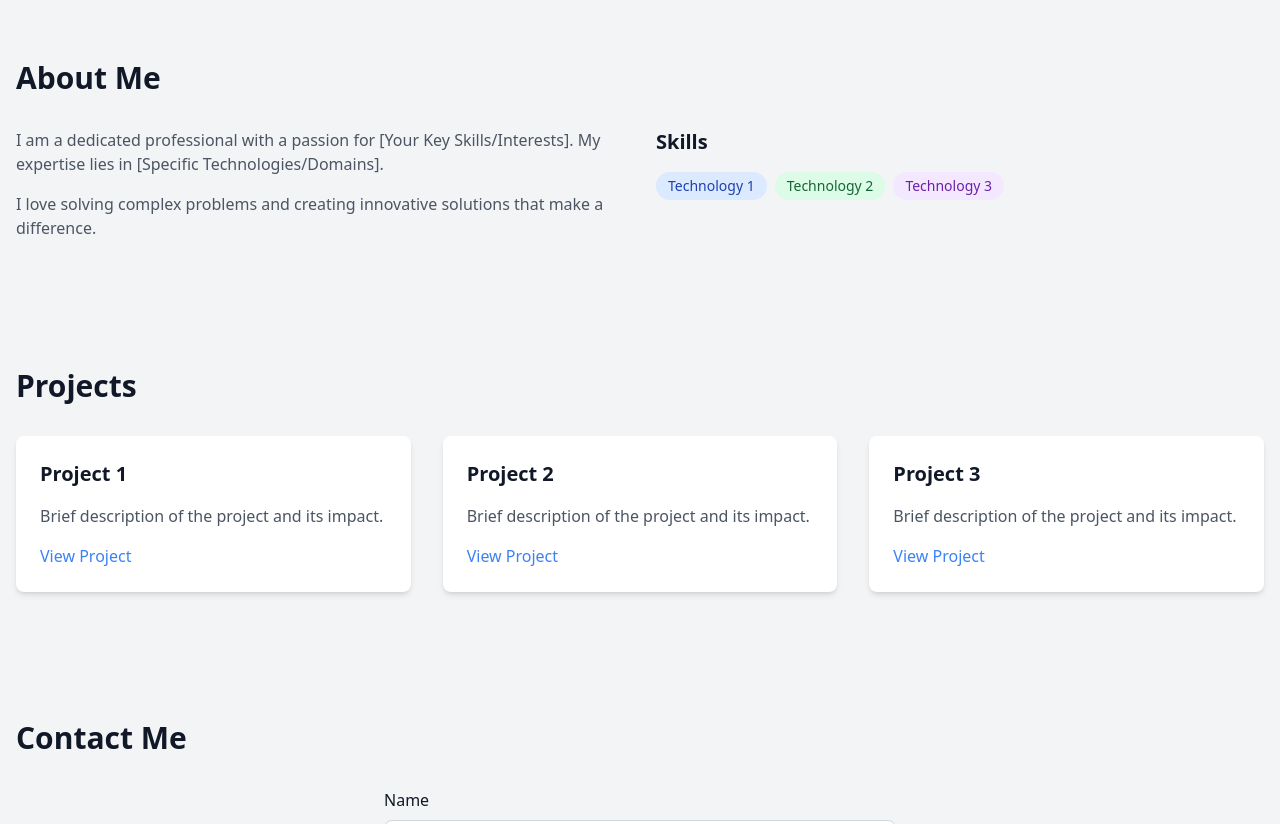
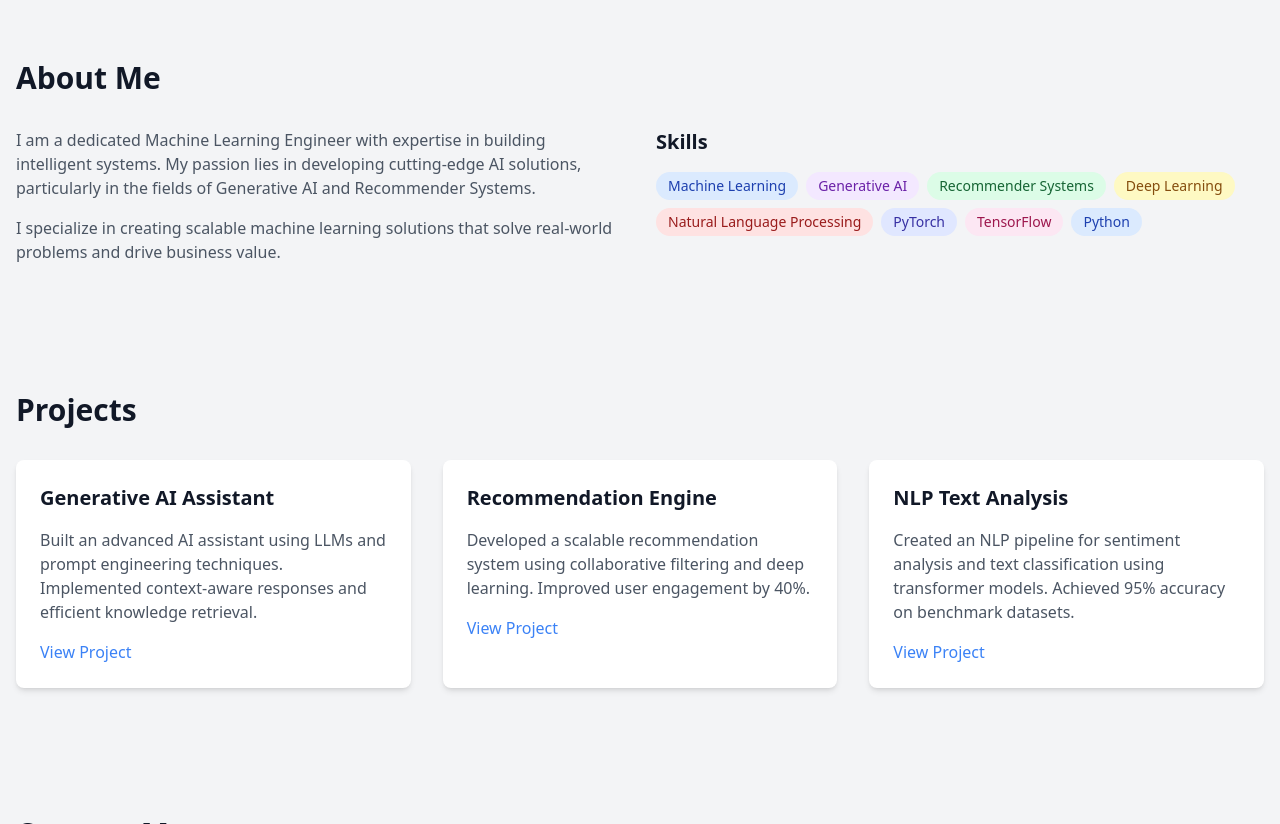
Before and after one commit to nitishkmr005/personal-portfolio, a website built with Vite: page index.html in a window 1280 px wide. Shown: the part 900-1724 px from the top of the page. Built offline with nearby package versions, Linux system fonts and the light colour scheme.

Commit message:
Update website content with AI/ML skills and projects

```diff
--- a/index.html
+++ b/index.html
@@ -25,7 +25,7 @@
             <div>
                 <h1 class="text-5xl font-bold mb-4">Hi, I'm Nitishkumar</h1>
                 <p class="text-xl text-gray-600 mb-8">
-                    A passionate technologist with expertise in [Your Specific Domain/Skills]
+                    A Machine Learning Engineer specializing in Generative AI and Recommender Systems
                 </p>
                 <div class="flex space-x-4">
                     <a href="#contact" class="bg-primary text-white px-6 py-3 rounded-lg hover:bg-blue-700 transition">
@@ -43,19 +43,24 @@
             <div class="grid md:grid-cols-2 gap-8">
                 <div>
                     <p class="text-gray-600 mb-4">
-                        I am a dedicated professional with a passion for [Your Key Skills/Interests].
-                        My expertise lies in [Specific Technologies/Domains].
+                        I am a dedicated Machine Learning Engineer with expertise in building intelligent systems.
+                        My passion lies in developing cutting-edge AI solutions, particularly in the fields of Generative AI and Recommender Systems.
                     </p>
                     <p class="text-gray-600">
-                        I love solving complex problems and creating innovative solutions that make a difference.
+                        I specialize in creating scalable machine learning solutions that solve real-world problems and drive business value.
                     </p>
                 </div>
                 <div>
                     <h3 class="text-xl font-semibold mb-4">Skills</h3>
                     <div class="flex flex-wrap gap-2">
-                        <span class="bg-blue-100 text-blue-800 px-3 py-1 rounded-full text-sm">Technology 1</span>
-                        <span class="bg-green-100 text-green-800 px-3 py-1 rounded-full text-sm">Technology 2</span>
-                        <span class="bg-purple-100 text-purple-800 px-3 py-1 rounded-full text-sm">Technology 3</span>
+                        <span class="bg-blue-100 text-blue-800 px-3 py-1 rounded-full text-sm">Machine Learning</span>
+                        <span class="bg-purple-100 text-purple-800 px-3 py-1 rounded-full text-sm">Generative AI</span>
+                        <span class="bg-green-100 text-green-800 px-3 py-1 rounded-full text-sm">Recommender Systems</span>
+                        <span class="bg-yellow-100 text-yellow-800 px-3 py-1 rounded-full text-sm">Deep Learning</span>
+                        <span class="bg-red-100 text-red-800 px-3 py-1 rounded-full text-sm">Natural Language Processing</span>
+                        <span class="bg-indigo-100 text-indigo-800 px-3 py-1 rounded-full text-sm">PyTorch</span>
+                        <span class="bg-pink-100 text-pink-800 px-3 py-1 rounded-full text-sm">TensorFlow</span>
+                        <span class="bg-blue-100 text-blue-800 px-3 py-1 rounded-full text-sm">Python</span>
                     </div>
                 </div>
             </div>
@@ -65,18 +70,27 @@
             <h2 class="text-3xl font-bold mb-8">Projects</h2>
             <div class="grid md:grid-cols-3 gap-8">
                 <div class="bg-white p-6 rounded-lg shadow-md">
-                    <h3 class="text-xl font-semibold mb-4">Project 1</h3>
-                    <p class="text-gray-600 mb-4">Brief description of the project and its impact.</p>
+                    <h3 class="text-xl font-semibold mb-4">Generative AI Assistant</h3>
+                    <p class="text-gray-600 mb-4">
+                        Built an advanced AI assistant using LLMs and prompt engineering techniques.
+                        Implemented context-aware responses and efficient knowledge retrieval.
+                    </p>
                     <a href="#" class="text-primary hover:underline">View Project</a>
                 </div>
                 <div class="bg-white p-6 rounded-lg shadow-md">
-                    <h3 class="text-xl font-semibold mb-4">Project 2</h3>
-                    <p class="text-gray-600 mb-4">Brief description of the project and its impact.</p>
+                    <h3 class="text-xl font-semibold mb-4">Recommendation Engine</h3>
+                    <p class="text-gray-600 mb-4">
+                        Developed a scalable recommendation system using collaborative filtering and deep learning.
+                        Improved user engagement by 40%.
+                    </p>
                     <a href="#" class="text-primary hover:underline">View Project</a>
                 </div>
                 <div class="bg-white p-6 rounded-lg shadow-md">
-                    <h3 class="text-xl font-semibold mb-4">Project 3</h3>
-                    <p class="text-gray-600 mb-4">Brief description of the project and its impact.</p>
+                    <h3 class="text-xl font-semibold mb-4">NLP Text Analysis</h3>
+                    <p class="text-gray-600 mb-4">
+                        Created an NLP pipeline for sentiment analysis and text classification using transformer models.
+                        Achieved 95% accuracy on benchmark datasets.
+                    </p>
                     <a href="#" class="text-primary hover:underline">View Project</a>
                 </div>
             </div>
```
